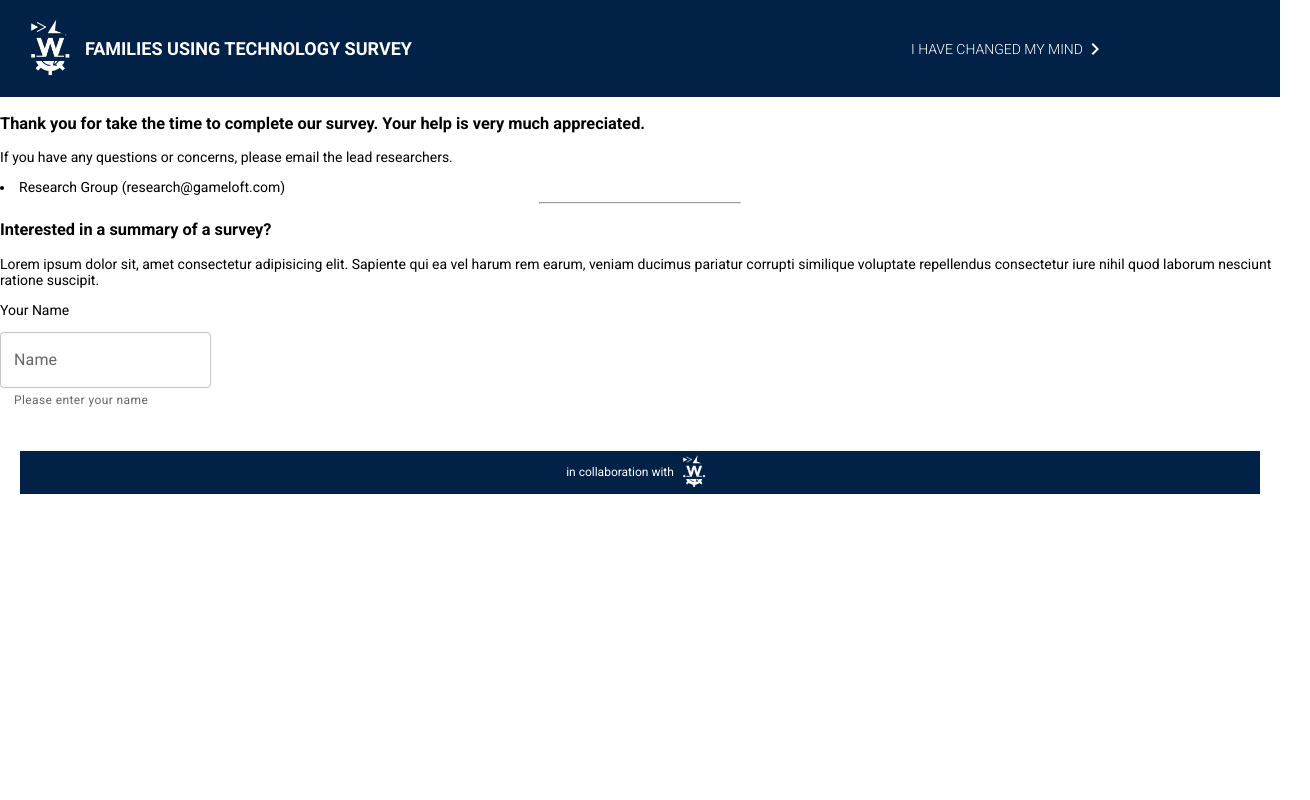
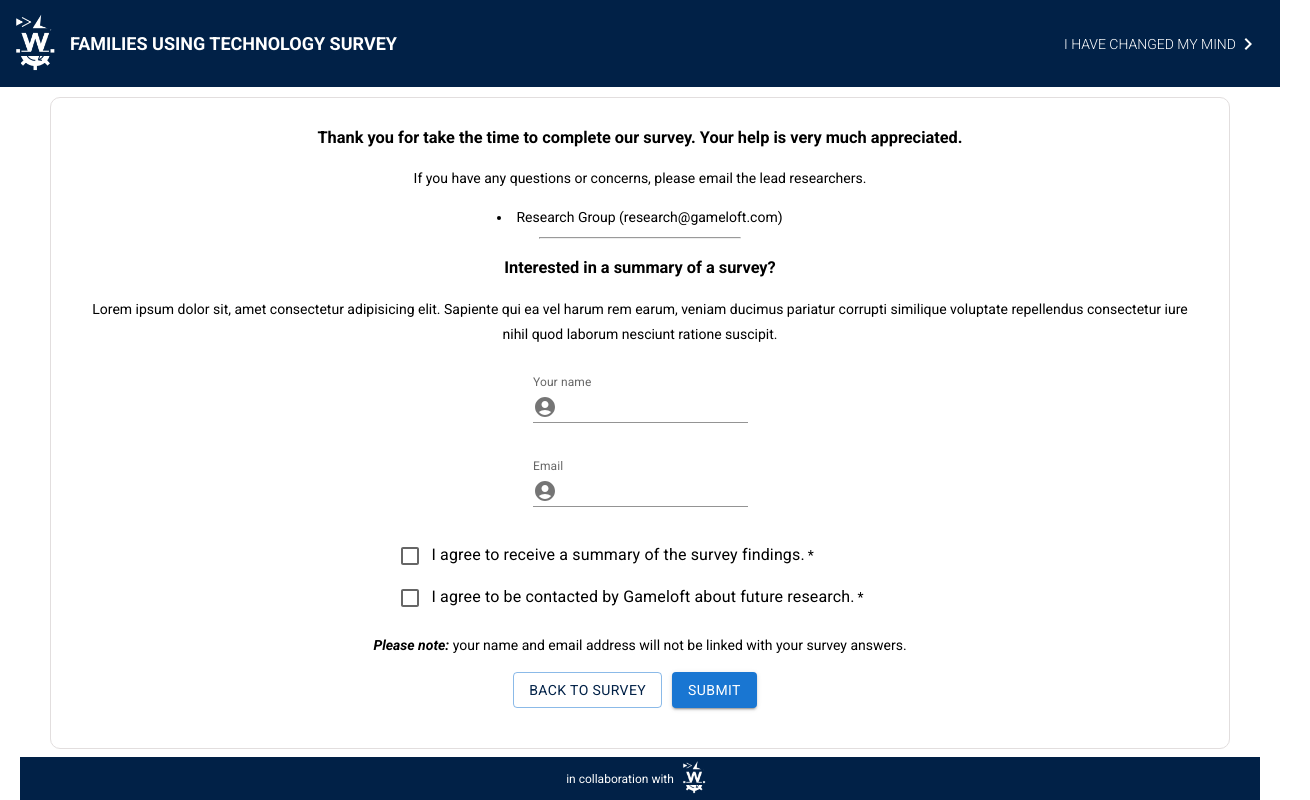
Before and after one commit to BUITHICAMVAN/SurveyMonkey-Apply-ReactJS-MUI-React-Router-React-Redux, a React (Vite) app: page /InfoFill in a window 1280 px wide. Shown: the whole page, 1310 px wide, since content can reach past the window. Built offline with nearby package versions, Linux system fonts and the light colour scheme.

Commit message:
add routes for page 4 and 5, css all pages

```diff
--- a/src/components/ChangeMind.jsx
+++ b/src/components/ChangeMind.jsx
@@ -1,5 +1,7 @@
 import React from 'react'
 import { Button } from '@mui/material';
+import { Link } from 'react-router-dom';
+
 import "../css/index.css"
 
 export default function ChangeMind() {
@@ -15,8 +17,8 @@ export default function ChangeMind() {
           Are you sure you no longer want to take the survey?
         </div>
         <div className='change_row button_change'>
-          <div className='button button_change-contained' ><Button variant="contained">I have changed my mind</Button></div>
-          <div className="button button_change-outlined" ><Button variant="outlined">Back to survey</Button></div>
+          <div className='button button_change-contained' ><Button variant="contained"><Link className='link_change' to='/'>I have changed my mind</Link></Button></div>
+          <div className="button button_change-outlined" ><Button variant="outlined"><Link className='link-back' to='/FirstForm'>Back to survey</Link></Button></div>
         </div>
       </div>
     </div>
--- a/src/components/Header.jsx
+++ b/src/components/Header.jsx
@@ -1,6 +1,5 @@
 import React from 'react';
 import { Link, createBrowserRouter } from 'react-router-dom';
-import ChangeMind from './ChangeMind';
 import ChevronRightIcon from '@mui/icons-material/ChevronRight';
 
 import logo from '../assets/workable-website-favicon-color.png';
@@ -15,12 +14,13 @@ export default function Header() {
         <div className='header_row'>
           <div className="header_col header_col-left">
             <div className='header_brand'>
+              <Link className ='brand_link' to='/'>
               <div className="header_logo">
                 <img className="header_logo-img" src={logo} alt="logo" />
               </div>
               <div className="header_name">
                 <h1>FAMILIES USING TECHNOLOGY SURVEY</h1>
-              </div>
+              </div></Link>
             </div>
           </div>
           <div className="header_col header_col-right">
--- a/src/components/InfoFill.jsx
+++ b/src/components/InfoFill.jsx
@@ -1,21 +1,17 @@
 import React, { useEffect } from 'react';
-import {TextField} from '@mui/material';
 
+import Box from '@mui/material/Box';
+import InputAdornment from '@mui/material/InputAdornment';
+import FormGroup from '@mui/material/FormGroup';
+import TextField from '@mui/material/TextField';
+import AccountCircle from '@mui/icons-material/AccountCircle';
+import FormControlLabel from '@mui/material/FormControlLabel';
+import Checkbox from '@mui/material/Checkbox';
+import Button from '@mui/material/Button';
+import { Link } from 'react-router-dom';
 import "../css/index.css"
 
 export default function InfoFill() {
-     useEffect(() => {
-    const script = document.createElement('script');
-    script.src = 'https://www.google.com/recaptcha/api.js';
-    script.async = true;
-    script.defer = true;
-    document.body.appendChild(script);
-
-    return () => {
-      document.body.removeChild(script);
-    };
-  }, []);
-
   return (
     <div className='info_main'>
         <div className='info_content'>
@@ -30,14 +26,51 @@ export default function InfoFill() {
                 <p>Lorem ipsum dolor sit, amet consectetur adipisicing elit. Sapiente qui ea vel harum rem earum, veniam ducimus pariatur corrupti similique voluptate repellendus consectetur iure nihil quod laborum nesciunt ratione suscipit.</p>
             </div>
             <div className='info_bottom'>
-                <div className='info_bottom-input input_first'>
-                    <p>{/* <FontAwesomeIcon icon="fa-solid fa-user" /> */}Your Name</p>
+              <div className='info_bottom-input input_first'>
+                <Box sx={{ '& > :not(style)': { m: 1 } }}>
                     <TextField
-                    helperText="Please enter your name"
-                    id="demo-helper-text-misaligned"
-                    label="Name"
+                      id="input-with-icon-textfield"
+                      label="Your name"
+                      InputProps={{
+                        startAdornment: (
+                          <InputAdornment position="start">
+                            <AccountCircle />
+                          </InputAdornment>
+                        ),
+                      }}
+                      variant="standard"
                     />
-                </div>
+                </Box>
+              </div>
+              <div className='info_bottom-input input-second'>
+                <Box sx={{ '& > :not(style)': { m: 1 } }}>
+                    <TextField
+                      id="input-with-icon-textfield"
+                      label="Email"
+                      InputProps={{
+                        startAdornment: (
+                          <InputAdornment position="start">
+                            <AccountCircle />
+                          </InputAdornment>
+                        ),
+                      }}
+                      variant="standard"
+                    />
+                </Box>
+              </div>
+              <div className='info_checkbox-bottom'>
+                <FormGroup>
+                  <FormControlLabel required control={<Checkbox />} label="I agree to receive a summary of the survey findings." />
+                  <FormControlLabel required control={<Checkbox />} label="I agree to be contacted by Gameloft about future research." />
+                </FormGroup>
+              </div>
+              <div className='info_note'>
+                <p><span>Please note: </span>your name and email address will not be linked with your survey answers.</p>
+              </div>
+              <div className='info_button'>
+                <div className="button button-back" ><Button variant="outlined"><Link className='link_info link_text-blue' to='/ThirdForm'>Back to survey</Link></Button></div>
+                <div className='button button-submit' ><Button variant="contained"><Link className='link_info' to='/SubmitSuccess'>Submit</Link></Button></div>
+            </div>
             </div>
         </div>
     </div>
--- /dev/null
+++ b/src/components/SubmitSuccess.jsx
@@ -0,0 +1,18 @@
+import React from 'react'
+import { Link } from 'react-router-dom'
+import { Button } from '@mui/material'
+
+export default function SubmitSuccess() {
+  return (
+    <div className='submit_main'>
+        <h4>Thank you!</h4>
+        <p>We appreciate your time so far!</p>
+        <div className="button button-submit" >
+            <Button variant="contained">
+                <Link className='link_submit' to='/'>Back to Workable
+                </Link>
+            </Button>
+        </div>
+    </div>
+  )
+}
--- a/src/components/ThirdForm.jsx
+++ b/src/components/ThirdForm.jsx
@@ -10,9 +10,9 @@ import FormHelperText from '@mui/material/FormHelperText';
 import '../css/index.css'
 
 function MyFormHelperText() {
-  const { focused, value} = useFormControl() || {};
+  const { focused, value } = useFormControl() || {};
 
-    const remainingChars = React.useMemo(() => {
+  const remainingChars = React.useMemo(() => {
     const maxChars = 2000;
     const charsLeft = maxChars - (value ? value.length : 0);
     return charsLeft >= 0 ? charsLeft : 0;
@@ -26,6 +26,7 @@ function MyFormHelperText() {
 
   return <FormHelperText>{helperText}</FormHelperText>;
 }
+
 
 export default function ThirdForm() {
   const [page, setPage] = useState(1);
@@ -60,14 +61,14 @@ export default function ThirdForm() {
             <h2>Please tell us which touchscreen game, app or story you use most often with your child and why?</h2>
           </div>
           <div className='form_bottom-text'>
-            <FormControl sx={{ width: '80%'}}>
+            <FormControl fullWidth>
               <OutlinedInput placeholder="Please enter text" />
               <MyFormHelperText />
             </FormControl>
           </div>
 
           <div className='form_bottom-button'>
-            <Button className = 'button button_captcha-contained' variant="contained"><Link className='link-white' to="/ThirdForm">Continue</Link>
+            <Button className = 'button button_captcha-contained' variant="contained"><Link className='link-white' to="/InfoFill">Continue</Link>
             </Button>
           </div>
         </div>
--- a/src/css/index.css
+++ b/src/css/index.css
@@ -21,7 +21,7 @@ body {
     display: flex;
     flex-direction: row;
     align-items: center;
-    padding: 5px 15px;
+    justify-content: space-between;
     width: 100%;
 }
 
@@ -33,20 +33,23 @@ body {
     width: 70px;
 }
 
-.header_brand {
-    display: flex;
-    flex-direction: row;
-}
-
 .header_name h1 {
     font-size: 18px;
     font-weight: 600;
     line-height: 50px;
 }
 
+.header_brand .brand_link {
+    color: white;
+    text-decoration: none;
+    display: flex;
+    flex-direction: row;
+}
+
 .link-white {
     color: white;
     text-decoration: none;
+    margin-right: 20px;
 }
 
 .header_route-white {
@@ -113,6 +116,13 @@ body {
     margin-right: 10px;
 }
 
+.footer_main {
+    position: fixed;
+    left: 0;
+    bottom: 0;
+    width: 100%;
+}
+
 .footer_row {
     display: flex;
     flex-direction: row;
@@ -164,6 +174,16 @@ hr {
 
 .button_change Button {
     margin-bottom: 10px;
+}
+
+.button_change .link_change {
+    color: white;
+    text-decoration: none;
+}
+
+.button_change .link-back {
+    color: #012147;
+    text-decoration: none;
 }
 
 .fill_main {
@@ -227,3 +247,100 @@ hr {
 .form_bottom-checkbox {
     margin-bottom: 20px;
 }
+
+.third_form-main {
+    display: flex;
+    flex-direction: column;
+    margin: 10px 50px;
+    padding: 10px 40px;
+    border: 1px solid rgb(226, 222, 222);
+    border-radius: 10px;
+    line-height: 25px;
+    padding-bottom: 40px;
+}
+
+.third_form-top {
+    display: flex;
+    flex-direction: row;
+    align-items: center;
+    justify-content: space-between;
+}
+
+.third_form-top .back_button h4 {
+    font-weight: 300;
+    align-items: center;
+}
+
+.third_form-bottom .form_bottom-title {
+    text-align: center;
+}
+
+.third_form-bottom .form_bottom-button {
+    margin-top: 20px;
+    text-align: center;
+}
+
+.info_main {
+    display: flex;
+    flex-direction: column;
+    margin: 10px 50px;
+    padding: 10px 40px;
+    border: 1px solid rgb(226, 222, 222);
+    border-radius: 10px;
+    line-height: 25px;
+    padding-bottom: 40px;
+    text-align: center;
+}
+
+.info_bottom .input_first {
+    margin: 20px;
+}
+
+.info_bottom .info_checkbox-bottom {
+    margin-top: 20px;
+    display: flex;
+    align-items: center;
+    justify-content: center;
+}
+
+.info_bottom .info_note span {
+    font-style: italic;
+    font-weight: bold;
+}
+
+.info_bottom .info_button {
+    display: flex;
+    flex-direction: row;
+    justify-content: center;
+    align-items: center;
+}
+
+.info_bottom .info_button .button {
+    margin-right: 10px;
+}
+
+.info_bottom .info_button .link_info {
+    color: white;
+    text-decoration: none;
+}
+
+.link_text-blue {
+    color: #012147 !important;
+}
+
+.submit_main {
+    display: flex;
+    flex-direction: column;
+    margin: 10px 50px;
+    padding: 10px 40px;
+    border: 1px solid rgb(226, 222, 222);
+    border-radius: 10px;
+    line-height: 25px;
+    padding-bottom: 40px;
+    text-align: center;
+}
+
+.submit_main .link_submit {
+    color: white;
+    text-decoration: none;
+}
--- a/src/routes/Root.jsx
+++ b/src/routes/Root.jsx
@@ -2,6 +2,7 @@ import React from 'react';
 import Header from '../components/Header'
 import Footer from '../components/Footer';
 import { Outlet } from 'react-router-dom';
+import '../css/index.css';
 
 export default function Root() {
 
```
Also changed, not shown: src/App.jsx (+6 -1 lines).
